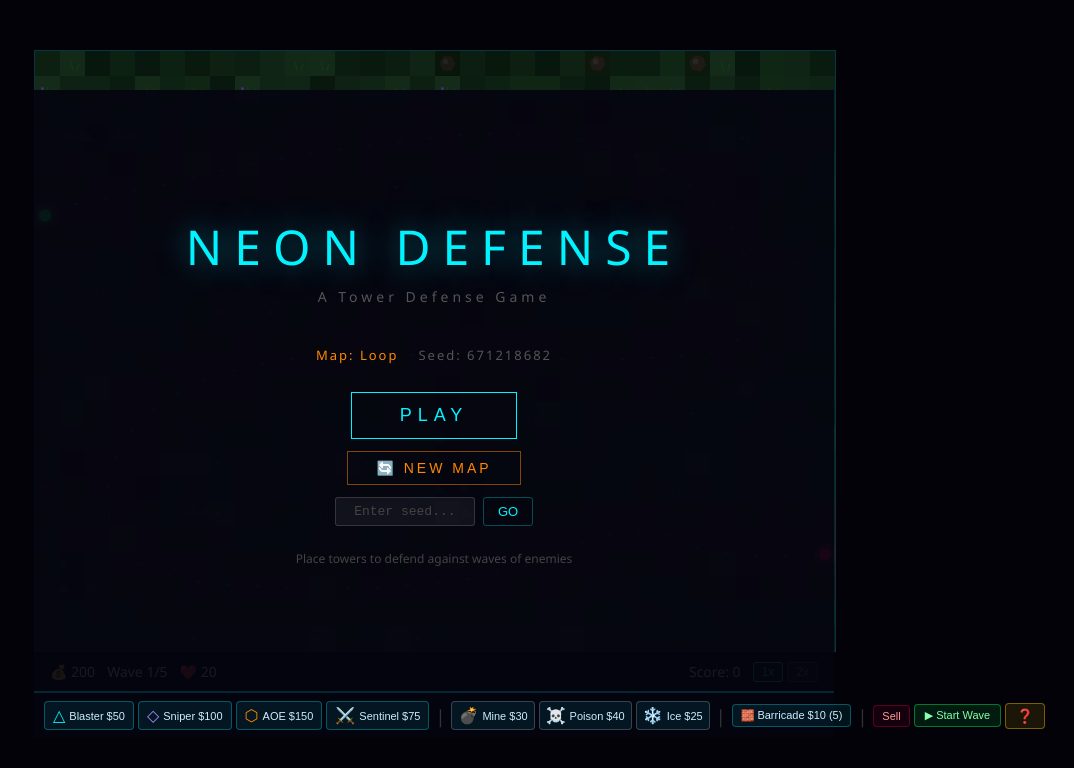
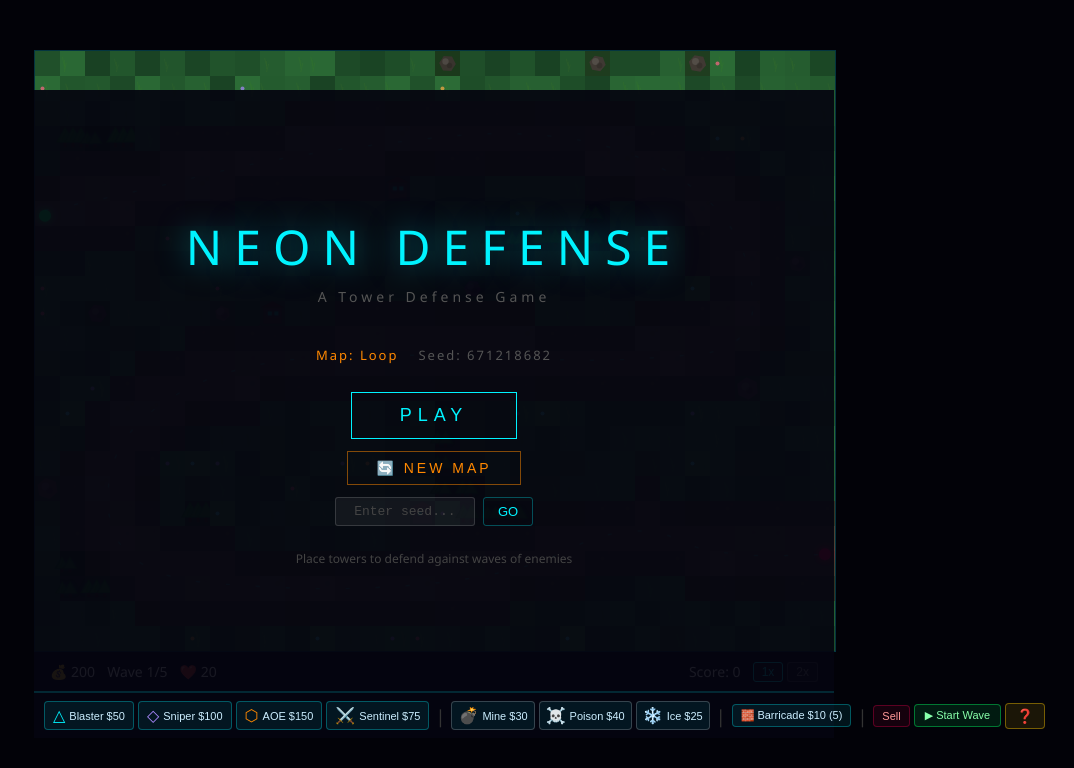
Before and after one commit to dirtstudios/neon-defense, a website: page index.html in a window 1280 px wide. Shown: the whole page, without its empty margins (206-1280 px from the left). Drawn offline with Linux system fonts and the light colour scheme.

Commit message:
Brighten terrain: richer colors, better contrast, smoother edges
- Grass: 2-3x brighter, more visible blades, colored flowers
- Path: sandy brown (not muddy dark), edge transitions to grass
- Water: richer blues with better shimmer
- Rocks: lighter grey with highlight/shadow for depth
- Forest: layered tree canopies, brighter greens, more trees per tile
- Structures: visible roofs, glowing windows, more detail
- Overall much less underexposed — should feel alive now

```diff
--- a/index.html
+++ b/index.html
@@ -4,7 +4,7 @@
     <meta charset="UTF-8">
     <meta name="viewport" content="width=device-width, initial-scale=1.0">
     <title>Neon Defense</title>
-    <link rel="stylesheet" href="css/style.css?v=1771223995">
+    <link rel="stylesheet" href="css/style.css?v=1771223996">
 </head>
 <body>
     <div id="game-container">
@@ -102,19 +102,19 @@
         </div>
     </div>
 
-    <script src="js/utils.js?v=1771223995"></script>
-    <script src="js/audio.js?v=1771223995"></script>
-    <script src="js/path.js?v=1771223995"></script>
-    <script src="js/terrain.js?v=1771223995"></script>
-    <script src="js/particle.js?v=1771223995"></script>
-    <script src="js/projectile.js?v=1771223995"></script>
-    <script src="js/enemy.js?v=1771223995"></script>
-    <script src="js/tower.js?v=1771223995"></script>
-    <script src="js/trap.js?v=1771223995"></script>
-    <script src="js/sentinel.js?v=1771223995"></script>
-    <script src="js/fortification.js?v=1771223995"></script>
-    <script src="js/wave.js?v=1771223995"></script>
-    <script src="js/ui.js?v=1771223995"></script>
-    <script src="js/game.js?v=1771223995"></script>
+    <script src="js/utils.js?v=1771223996"></script>
+    <script src="js/audio.js?v=1771223996"></script>
+    <script src="js/path.js?v=1771223996"></script>
+    <script src="js/terrain.js?v=1771223996"></script>
+    <script src="js/particle.js?v=1771223996"></script>
+    <script src="js/projectile.js?v=1771223996"></script>
+    <script src="js/enemy.js?v=1771223996"></script>
+    <script src="js/tower.js?v=1771223996"></script>
+    <script src="js/trap.js?v=1771223996"></script>
+    <script src="js/sentinel.js?v=1771223996"></script>
+    <script src="js/fortification.js?v=1771223996"></script>
+    <script src="js/wave.js?v=1771223996"></script>
+    <script src="js/ui.js?v=1771223996"></script>
+    <script src="js/game.js?v=1771223996"></script>
 </body>
 </html>
--- a/js/terrain.js
+++ b/js/terrain.js
@@ -266,91 +266,98 @@ const Terrain = {
 
         switch(type) {
             case 'grass': {
-                // Dark green base with theme tint and noise variation
-                const brightness = 8 + noise * 12;
-                const greenBoost = 15 + noise * 10;
-                const tintR = Math.floor(hue.r * 0.02);
-                const tintB = Math.floor(hue.b * 0.02);
+                // Rich green base with theme tint and noise variation
+                const brightness = 25 + noise * 20;
+                const greenBoost = 40 + noise * 25;
+                const tintR = Math.floor(hue.r * 0.04);
+                const tintB = Math.floor(hue.b * 0.04);
                 ctx.fillStyle = `rgb(${brightness + tintR}, ${greenBoost + brightness}, ${brightness + tintB})`;
                 ctx.fillRect(x, y, ts, ts);
 
-                // Subtle grass blades on some tiles
-                if (noise > 0.7) {
-                    ctx.strokeStyle = `rgba(${30 + tintR}, ${50 + Math.floor(noise * 30)}, ${20 + tintB}, 0.4)`;
+                // Subtle grass blades on many tiles
+                if (noise > 0.4) {
+                    const bladeAlpha = 0.3 + noise * 0.3;
+                    ctx.strokeStyle = `rgba(${50 + tintR}, ${80 + Math.floor(noise * 40)}, ${35 + tintB}, ${bladeAlpha})`;
                     ctx.lineWidth = 1;
-                    const bx = x + noise * ts * 0.6;
-                    const by = y + ts * 0.8;
-                    ctx.beginPath();
-                    ctx.moveTo(bx, by);
-                    ctx.lineTo(bx - 2, by - 6 - noise * 4);
-                    ctx.stroke();
-                    ctx.beginPath();
-                    ctx.moveTo(bx + 4, by);
-                    ctx.lineTo(bx + 6, by - 5 - noise * 3);
-                    ctx.stroke();
+                    // Multiple blades per tile for coverage
+                    for (let b = 0; b < 3; b++) {
+                        const bx = x + ((noise * 7 + b * 11) % 1) * ts * 0.8 + ts * 0.1;
+                        const by = y + ts * (0.6 + b * 0.12);
+                        ctx.beginPath();
+                        ctx.moveTo(bx, by);
+                        ctx.lineTo(bx + (b - 1) * 2, by - 5 - noise * 5);
+                        ctx.stroke();
+                    }
                 }
 
                 // Occasional tiny flower
-                if (noise > 0.92) {
-                    ctx.fillStyle = `rgba(${100 + Math.floor(hue.r * 0.5)}, ${50}, ${100 + Math.floor(hue.b * 0.3)}, 0.6)`;
+                if (noise > 0.9) {
+                    const flowerColors = ['#ff6688', '#ffaa44', '#aa88ff', '#44ddff'];
+                    ctx.fillStyle = flowerColors[Math.floor(noise * 40) % flowerColors.length];
+                    ctx.globalAlpha = 0.7;
                     ctx.beginPath();
-                    ctx.arc(x + ts * 0.3, y + ts * 0.5, 1.5, 0, Math.PI * 2);
+                    ctx.arc(x + ts * 0.3, y + ts * 0.5, 2, 0, Math.PI * 2);
                     ctx.fill();
+                    ctx.globalAlpha = 1;
                 }
                 break;
             }
 
             case 'path': {
-                // Dirt road — warm brown, lighter center
-                const base = 18 + noise * 8;
-                const edgeDark = this._isPathEdge(row, col) ? -5 : 0;
-                ctx.fillStyle = `rgb(${base + 12 + edgeDark}, ${base + 6 + edgeDark}, ${base + edgeDark})`;
+                // Dirt road — warm sandy brown, lighter center
+                const isEdge = this._isPathEdge(row, col);
+                const base = isEdge ? 35 + noise * 10 : 50 + noise * 15;
+                ctx.fillStyle = `rgb(${base + 20}, ${base + 10}, ${base - 5})`;
                 ctx.fillRect(x, y, ts, ts);
 
-                // Subtle texture dots
-                if (noise > 0.6) {
-                    ctx.fillStyle = `rgba(${40 + Math.floor(noise * 20)}, ${30 + Math.floor(noise * 15)}, ${15}, 0.3)`;
+                // Edge transition — blend toward grass
+                if (isEdge) {
+                    ctx.fillStyle = `rgba(30, 55, 30, 0.25)`;
+                    ctx.fillRect(x, y, ts, ts);
+                }
+
+                // Texture — scattered dots and pebbles
+                if (noise > 0.4) {
+                    ctx.fillStyle = `rgba(${65 + Math.floor(noise * 25)}, ${50 + Math.floor(noise * 20)}, ${30}, 0.25)`;
                     ctx.beginPath();
-                    ctx.arc(x + noise * ts, y + (1-noise) * ts, 1, 0, Math.PI * 2);
+                    ctx.arc(x + noise * ts, y + (1-noise) * ts, 1.5, 0, Math.PI * 2);
                     ctx.fill();
                 }
-
-                // Occasional small pebble
-                if (noise > 0.85) {
-                    ctx.fillStyle = `rgba(50, 45, 35, 0.4)`;
+                if (noise > 0.75) {
+                    ctx.fillStyle = `rgba(80, 70, 55, 0.3)`;
                     ctx.beginPath();
-                    ctx.arc(x + ts * 0.7, y + ts * 0.3, 1.5, 0, Math.PI * 2);
+                    ctx.arc(x + ts * 0.7, y + ts * 0.3, 2, 0, Math.PI * 2);
                     ctx.fill();
                 }
                 break;
             }
 
             case 'water': {
-                // Deep blue with theme tint
-                const depth = 8 + noise * 6;
-                ctx.fillStyle = `rgb(${depth}, ${depth + 4}, ${depth + 20})`;
+                // Rich blue with theme tint
+                const depth = 15 + noise * 12;
+                ctx.fillStyle = `rgb(${depth + 5}, ${depth + 15}, ${depth + 45})`;
                 ctx.fillRect(x, y, ts, ts);
 
-                // Ripple highlight (will be animated separately)
-                if (noise > 0.5) {
-                    ctx.fillStyle = `rgba(${Math.floor(hue.r * 0.15)}, ${Math.floor(hue.g * 0.15)}, ${Math.floor(hue.b * 0.3)}, 0.1)`;
+                // Static highlight shimmer
+                if (noise > 0.4) {
+                    ctx.fillStyle = `rgba(${30 + Math.floor(hue.r * 0.2)}, ${40 + Math.floor(hue.g * 0.2)}, ${80 + Math.floor(hue.b * 0.3)}, 0.15)`;
                     ctx.fillRect(x + 3, y + noise * ts * 0.5, ts - 6, 1);
                 }
                 break;
             }
 
             case 'rock': {
-                // Draw grass underneath first
-                const gBright = 8 + noise * 10;
-                ctx.fillStyle = `rgb(${gBright}, ${gBright + 12}, ${gBright})`;
+                // Grass underneath
+                const gBright = 25 + noise * 15;
+                ctx.fillStyle = `rgb(${gBright}, ${gBright + 30}, ${gBright})`;
                 ctx.fillRect(x, y, ts, ts);
 
-                // Rock on top — irregular polygon
-                ctx.fillStyle = `rgb(${25 + Math.floor(noise * 15)}, ${23 + Math.floor(noise * 12)}, ${20 + Math.floor(noise * 10)})`;
+                // Rock — irregular polygon, brighter
+                ctx.fillStyle = `rgb(${55 + Math.floor(noise * 25)}, ${50 + Math.floor(noise * 20)}, ${45 + Math.floor(noise * 18)})`;
                 ctx.beginPath();
                 const cx = x + ts / 2;
                 const cy = y + ts / 2;
-                const sz = ts * 0.35 + noise * ts * 0.1;
+                const sz = ts * 0.35 + noise * ts * 0.12;
                 for (let i = 0; i < 6; i++) {
                     const a = (Math.PI / 3) * i + noise * 0.5;
                     const r = sz * (0.7 + ((noise * 7 + i * 3) % 1) * 0.3);
@@ -362,35 +369,51 @@ const Terrain = {
                 ctx.closePath();
                 ctx.fill();
 
-                // Highlight
-                ctx.fillStyle = `rgba(255, 255, 255, 0.05)`;
+                // Highlight on top-left
+                ctx.fillStyle = `rgba(255, 255, 255, 0.1)`;
                 ctx.beginPath();
-                ctx.arc(cx - 2, cy - 2, sz * 0.3, 0, Math.PI * 2);
+                ctx.arc(cx - 2, cy - 2, sz * 0.35, 0, Math.PI * 2);
+                ctx.fill();
+
+                // Shadow on bottom-right
+                ctx.fillStyle = `rgba(0, 0, 0, 0.15)`;
+                ctx.beginPath();
+                ctx.arc(cx + 2, cy + 2, sz * 0.3, 0, Math.PI * 2);
                 ctx.fill();
                 break;
             }
 
             case 'forest': {
-                // Grass base
-                const fBright = 6 + noise * 8;
-                ctx.fillStyle = `rgb(${fBright}, ${fBright + 10}, ${fBright})`;
+                // Darker grass base
+                const fBright = 18 + noise * 12;
+                ctx.fillStyle = `rgb(${fBright}, ${fBright + 22}, ${fBright})`;
                 ctx.fillRect(x, y, ts, ts);
 
-                // 1-2 small triangle trees
-                const numTrees = noise > 0.5 ? 2 : 1;
+                // 2-3 small triangle trees
+                const numTrees = noise > 0.4 ? 3 : 2;
                 for (let t = 0; t < numTrees; t++) {
-                    const tx = x + ts * (0.25 + t * 0.5) + (noise - 0.5) * 6;
-                    const ty = y + ts * 0.8;
-                    const th = ts * 0.5 + noise * ts * 0.2;
-                    const tw = ts * 0.2 + noise * ts * 0.1;
+                    const tx = x + ts * (0.15 + t * 0.32) + (noise - 0.5) * 4;
+                    const ty = y + ts * 0.85;
+                    const th = ts * 0.55 + noise * ts * 0.25;
+                    const tw = ts * 0.22 + noise * ts * 0.08;
 
                     // Trunk
-                    ctx.fillStyle = `rgb(${20 + Math.floor(noise * 10)}, ${15}, ${8})`;
-                    ctx.fillRect(tx - 1, ty - th * 0.3, 2, th * 0.3);
+                    ctx.fillStyle = `rgb(${40 + Math.floor(noise * 15)}, ${28 + Math.floor(noise * 8)}, ${15})`;
+                    ctx.fillRect(tx - 1.5, ty - th * 0.35, 3, th * 0.35);
 
-                    // Canopy — triangle
-                    const tintG = Math.floor(hue.g * 0.08);
-                    ctx.fillStyle = `rgb(${10}, ${30 + Math.floor(noise * 20) + tintG}, ${10})`;
+                    // Canopy — layered triangles for depth
+                    const tintG = Math.floor(hue.g * 0.1);
+                    // Back layer (darker)
+                    ctx.fillStyle = `rgb(${15}, ${45 + Math.floor(noise * 25) + tintG}, ${15})`;
+                    ctx.beginPath();
+                    ctx.moveTo(tx, ty - th - 2);
+                    ctx.lineTo(tx - tw - 2, ty - th * 0.25);
+                    ctx.lineTo(tx + tw + 2, ty - th * 0.25);
+                    ctx.closePath();
+                    ctx.fill();
+
+                    // Front layer (brighter)
+                    ctx.fillStyle = `rgb(${20}, ${60 + Math.floor(noise * 30) + tintG}, ${20})`;
                     ctx.beginPath();
                     ctx.moveTo(tx, ty - th);
                     ctx.lineTo(tx - tw, ty - th * 0.3);
@@ -398,9 +421,9 @@ const Terrain = {
                     ctx.closePath();
                     ctx.fill();
 
-                    // Subtle glow
-                    ctx.shadowColor = `rgba(${Math.floor(hue.r * 0.3)}, ${Math.floor(hue.g * 0.3)}, ${Math.floor(hue.b * 0.3)}, 0.3)`;
-                    ctx.shadowBlur = 3;
+                    // Glow
+                    ctx.shadowColor = `rgba(${Math.floor(hue.r * 0.3)}, ${Math.floor(hue.g * 0.4)}, ${Math.floor(hue.b * 0.3)}, 0.4)`;
+                    ctx.shadowBlur = 4;
                     ctx.fill();
                     ctx.shadowBlur = 0;
                 }
@@ -409,32 +432,38 @@ const Terrain = {
 
             case 'structure': {
                 // Grass base
-                const sBright = 8 + noise * 8;
-                ctx.fillStyle = `rgb(${sBright}, ${sBright + 10}, ${sBright})`;
+                const sBright = 25 + noise * 12;
+                ctx.fillStyle = `rgb(${sBright}, ${sBright + 25}, ${sBright})`;
                 ctx.fillRect(x, y, ts, ts);
 
-                // Small building outline
-                const bw = ts * 0.7;
-                const bh = ts * 0.6;
+                // Building — slightly larger, more detail
+                const bw = ts * 0.75;
+                const bh = ts * 0.65;
                 const bx = x + (ts - bw) / 2;
-                const by = y + (ts - bh) / 2;
+                const by = y + (ts - bh) / 2 + 2;
 
                 // Walls
-                ctx.fillStyle = `rgb(${18 + Math.floor(noise * 8)}, ${16 + Math.floor(noise * 6)}, ${12 + Math.floor(noise * 5)})`;
+                ctx.fillStyle = `rgb(${50 + Math.floor(noise * 15)}, ${45 + Math.floor(noise * 12)}, ${38 + Math.floor(noise * 10)})`;
                 ctx.fillRect(bx, by, bw, bh);
 
-                // Roof line
-                ctx.strokeStyle = `rgba(${Math.floor(hue.r * 0.4)}, ${Math.floor(hue.g * 0.4)}, ${Math.floor(hue.b * 0.4)}, 0.5)`;
-                ctx.lineWidth = 1;
+                // Roof
+                ctx.fillStyle = `rgb(${60 + Math.floor(noise * 10)}, ${35 + Math.floor(noise * 8)}, ${25})`;
                 ctx.beginPath();
-                ctx.moveTo(bx - 1, by);
-                ctx.lineTo(bx + bw / 2, by - 4);
-                ctx.lineTo(bx + bw + 1, by);
-                ctx.stroke();
+                ctx.moveTo(bx - 2, by);
+                ctx.lineTo(bx + bw / 2, by - 6);
+                ctx.lineTo(bx + bw + 2, by);
+                ctx.closePath();
+                ctx.fill();
 
-                // Window (tiny glowing dot)
-                ctx.fillStyle = `rgba(${Math.floor(hue.r * 0.6)}, ${Math.floor(hue.g * 0.6)}, ${Math.floor(hue.b * 0.6)}, 0.5)`;
-                ctx.fillRect(bx + bw * 0.3, by + bh * 0.3, 3, 3);
+                // Window glow
+                ctx.fillStyle = `rgba(${Math.floor(hue.r * 0.8)}, ${Math.floor(hue.g * 0.7)}, ${Math.floor(hue.b * 0.6)}, 0.7)`;
+                ctx.shadowColor = `rgba(${Math.floor(hue.r * 0.5)}, ${Math.floor(hue.g * 0.5)}, ${Math.floor(hue.b * 0.5)}, 0.5)`;
+                ctx.shadowBlur = 3;
+                ctx.fillRect(bx + bw * 0.25, by + bh * 0.25, 4, 4);
+                if (noise > 0.5) {
+                    ctx.fillRect(bx + bw * 0.6, by + bh * 0.25, 4, 4);
+                }
+                ctx.shadowBlur = 0;
                 break;
             }
         }
```
